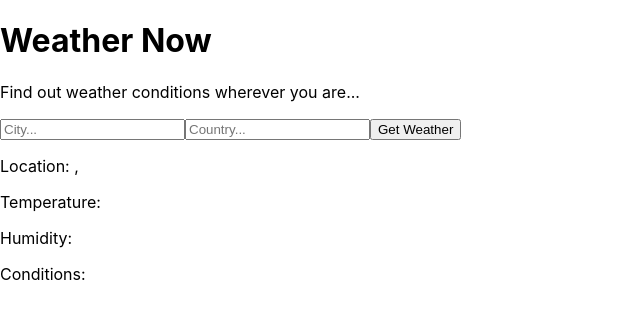
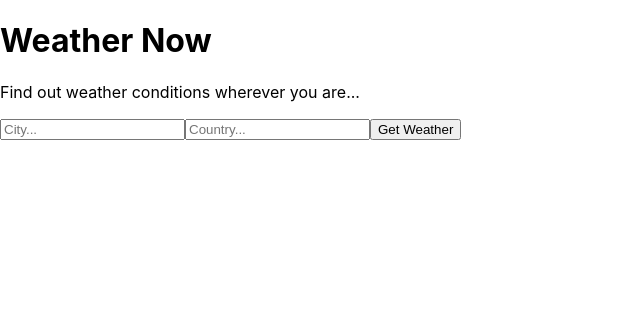
Before and after one commit to yadlra/weather-app-react, a React (Create React App) app: page / in a window 1280 px wide. Shown: the top 318 px of the page, without its empty margins (0-640 px from the left). Built offline with nearby package versions, Linux system fonts and the light colour scheme; the HTML template or start-up script is replaced by a standard one.

Commit message:
Use conditional operators to display state values only when submitting details

```diff
--- a/src/components/Weather.js
+++ b/src/components/Weather.js
@@ -4,10 +4,10 @@
   render() {
     return (
     <div>
-      <p>Location: { this.props.city}, { this.props.country}</p>
-      <p>Temperature: { this.props.temperature}</p>
-      <p>Humidity: { this.props.humidity}</p>
-      <p>Conditions: { this.props.description}</p>
+      { this.props.city && this.props.country && <p>Location: { this.props.city}, { this.props.country}</p>}
+      { this.props.temperature && <p>Temperature: { this.props.temperature}</p>}
+      { this.props.humidity && <p>Humidity: { this.props.humidity}</p>}
+      { this.props.description && <p>Conditions: { this.props.description}</p>}
       <p>{ this.props.error}</p>
     </div>
     );
```
